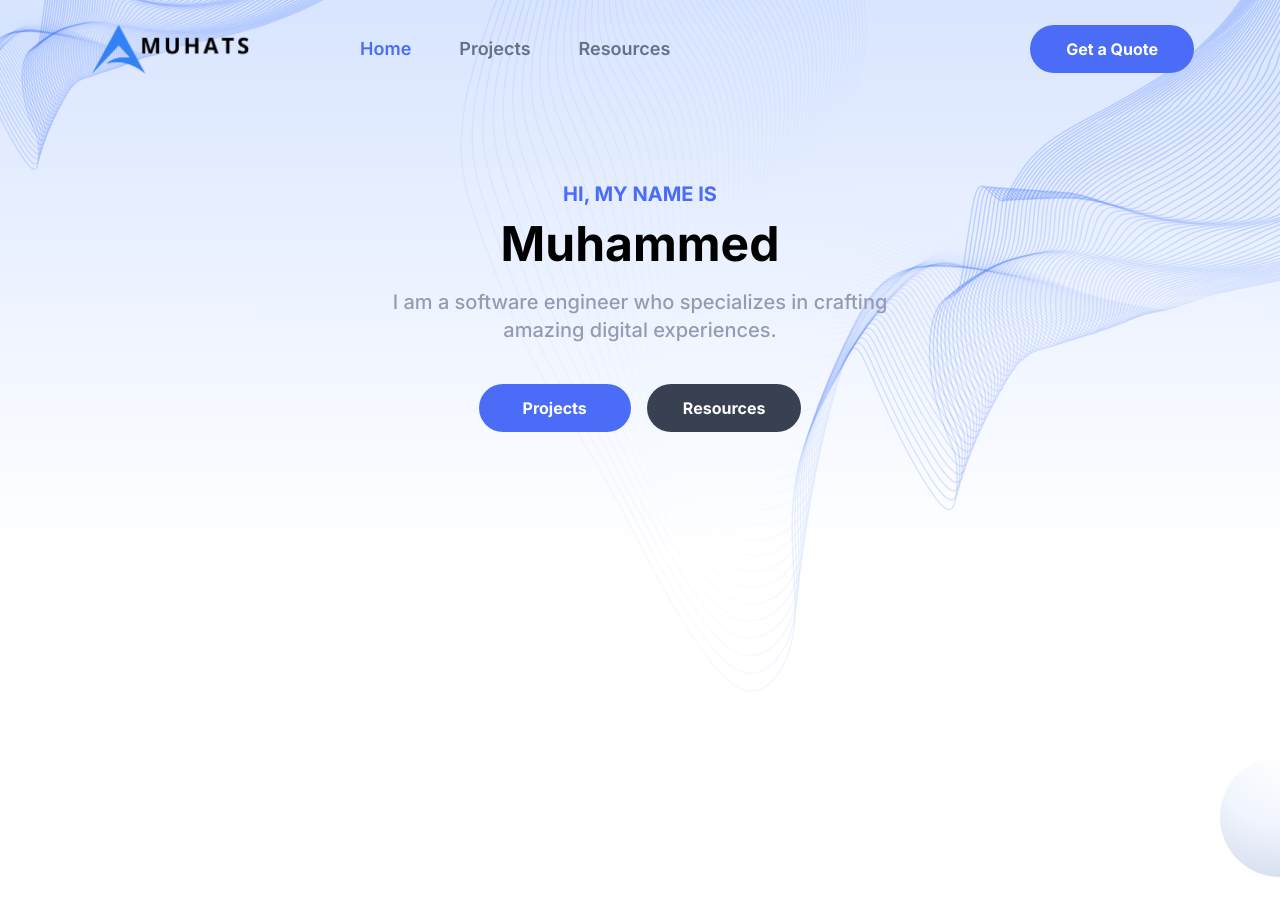
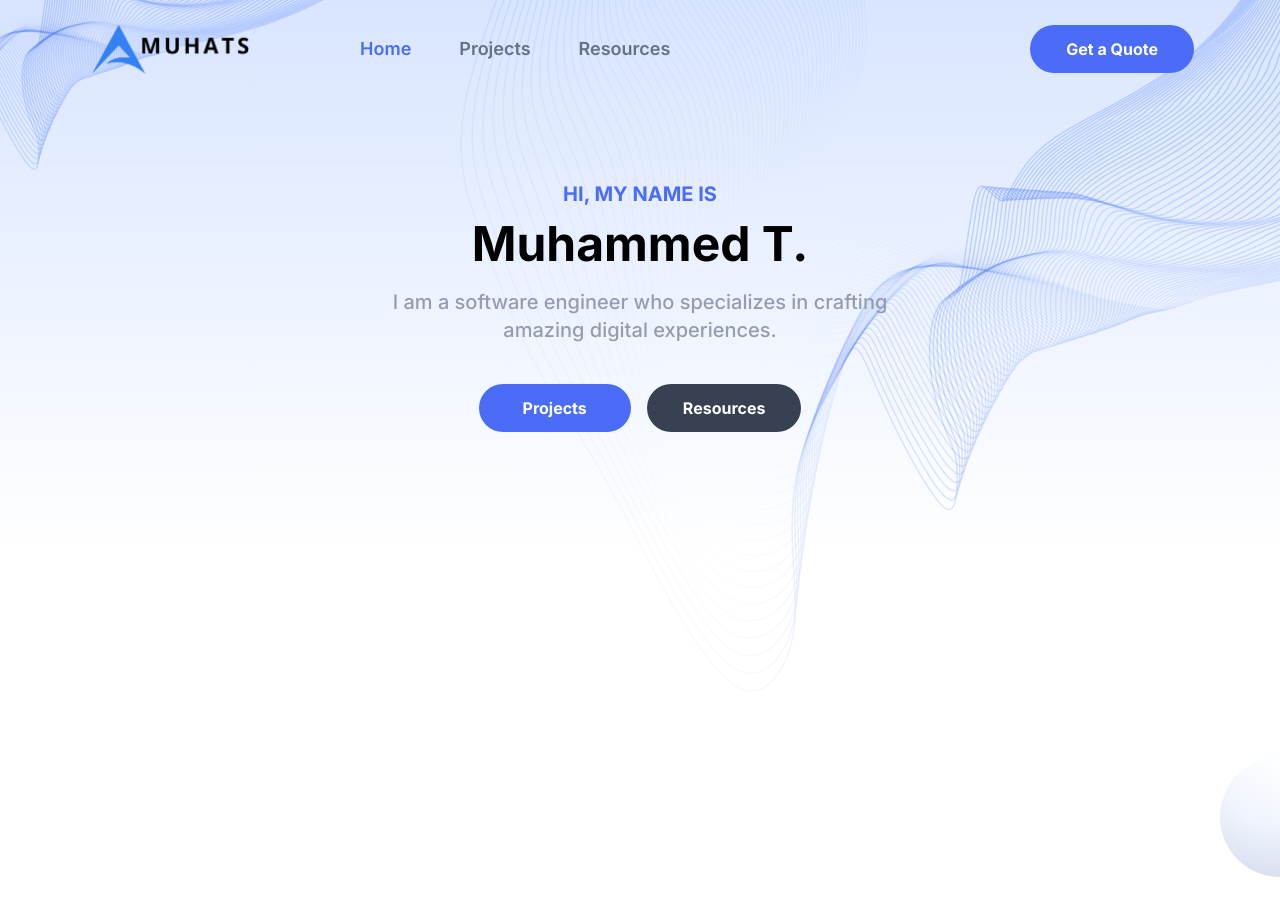
Before and after one commit to muhammedrepo/muhats_port, a React (Create React App) app: page / in a window 1280 px wide. Shown: the top 916 px of the page. Built offline with nearby package versions, Linux system fonts and the light colour scheme.

Commit message:
added new project

```diff
--- a/src/components/Hero.jsx
+++ b/src/components/Hero.jsx
@@ -1,4 +1,5 @@
 import React from "react";
+import { NavLink } from "react-router-dom";
 import { Link } from "react-scroll";
 import heroShape from "../assets/images/hero-shape-1.svg";
 import heroShape2 from "../assets/images/hero-shape-2.svg";
@@ -23,7 +24,7 @@ const Hero = () => {
                 HI, my name is
               </span>
               <h1 className="mb-5 text-3xl sm:text-4xl md:text-5xl lg:text-[40px] xl:text-5xl font-bold text-center">
-                Muhammed
+                Muhammed T.
               </h1>
               <p className="max-w-[540px] text-xl md:text-xl paragraph text-center">
                 I am a software engineer who specializes in crafting amazing
@@ -45,7 +46,7 @@ const Hero = () => {
                   </Link>
                 </li>
                 <li className="btn bg-gray-700 ml-4">
-                  <Link to="/resources">Resources</Link>
+                  <NavLink to="/resources">Resources</NavLink>
                 </li>
               </ul>
             </div>
--- a/src/components/Logo.jsx
+++ b/src/components/Logo.jsx
@@ -1,11 +1,11 @@
-import { Link } from "react-scroll";
+import { Link } from "react-router-dom";
 import logo from "../assets/images/logo.png";
 
 const Logo = ({ topBarScroll }) => {
   return (
     <div className="w-60 max-w-full px-4 cursor-pointer">
       <Link
-        to="home"
+        to="/"
         spy={true}
         smooth={true}
         duration={1000}
--- a/src/index.css
+++ b/src/index.css
@@ -175,7 +175,7 @@ Social Media Link Styling
   }
 
   .resource-btn {
-    @apply text-white blue-background hover:bg-opacity-90 focus:ring-2 focus:outline-none focus:ring-opacity-80 font-medium text-sm px-5 py-2.5 text-center inline-flex items-center mr-2 mb-2 uppercase cursor-pointer gap-4;
+    @apply text-white blue-background hover:bg-opacity-90 focus:ring-2 focus:outline-none focus:ring-opacity-80 font-medium text-xs lg:text-sm px-4 py-2 lg:px-5 lg:py-2.5  text-center inline-flex items-center mr-1 mb-2 uppercase cursor-pointer;
   }
 
   .resource-btn:first-child {
```
